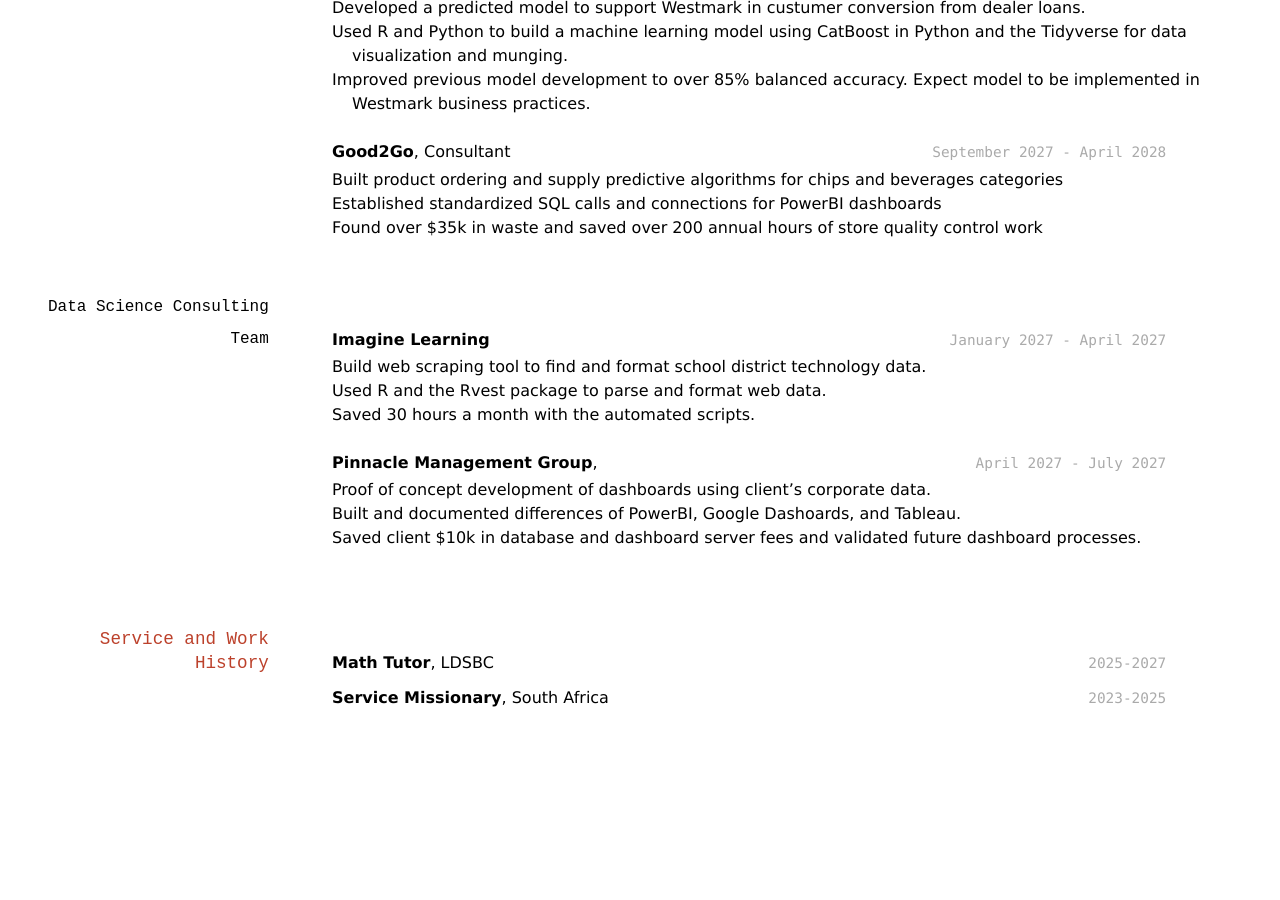
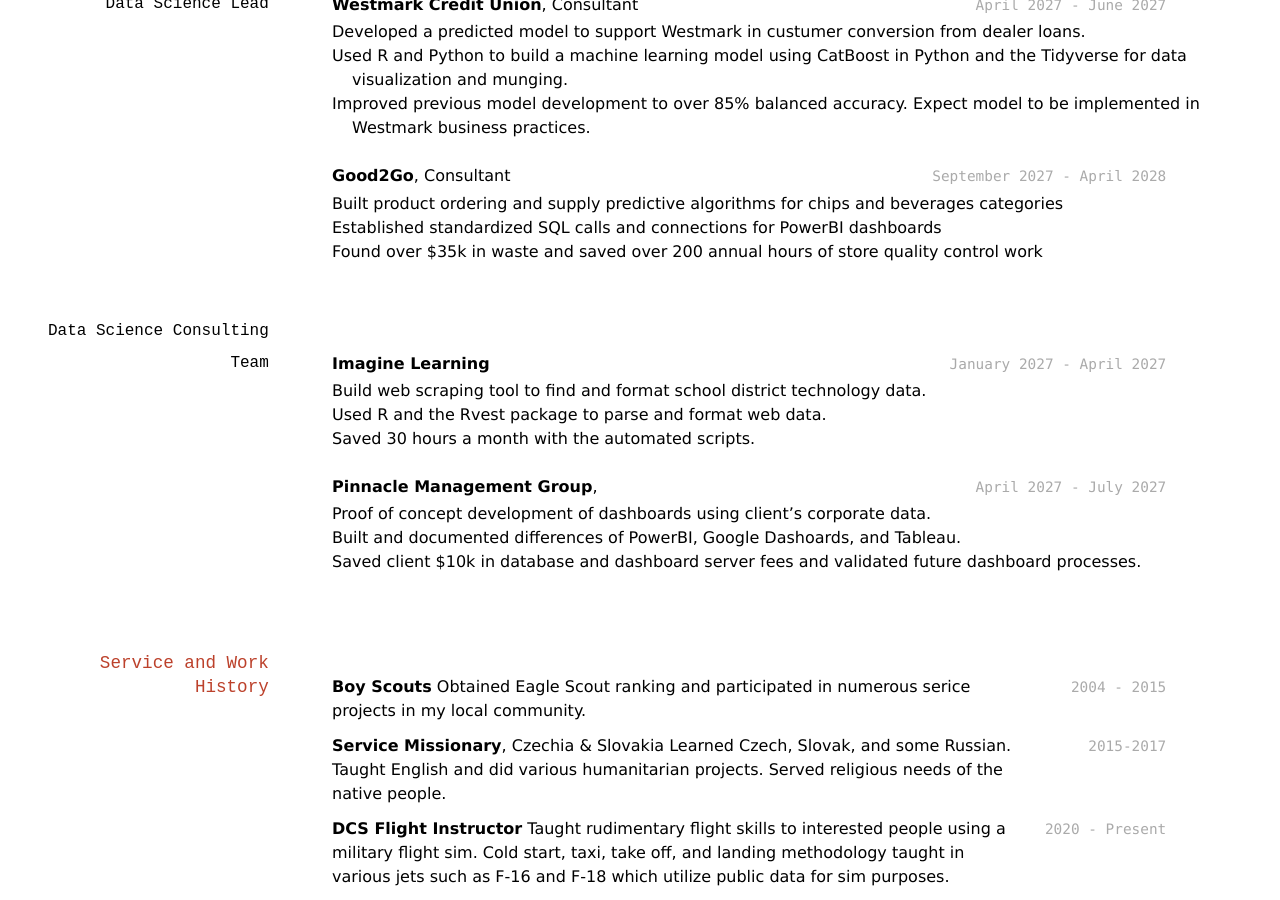
Before and after one commit to mbehymer/harp-resume, a Jekyll site: the page built from docs/index.md, in a window 1280 px wide and 900 px high, scrolled down 626 px. Built offline with Jekyll 4.4.1, drawn with Linux system fonts in a browser that asks for light colours; before the commit the page ends 1347 px from its top, so only the background shows below that; some of the changed text lies outside the part shown.

Commit message:
(+) Added Info

```diff
--- a/docs/index.md
+++ b/docs/index.md
@@ -1,9 +1,9 @@
 ---
 layout: cv
-title: Brigham Young's Resume
+title: Devin Harp's Resume
 ---
-# Brigham Young
-The second prophet of The Church of Jesus Christ of Latter-day Saints.
+# Devin W. Harp
+*"A Pretty Cool Kid"* - My Mom
 
 <div id="webaddress">
 <a href="datascience@byui.edu">datascience@byui.edu</a>
@@ -21,10 +21,11 @@ __LDS Business College__, Salt Lake City, UT
 
 - Full academic scholarship with 4.0 GPA
 
-`Expected 2029`
+`Expected 2023`
 __Brigham Young University - Idaho__, Rexburg, ID
 
-- 4.0 Major GPA
+- Bioinformatics & Data Science
+- 3.6 Major GPA
 
 
 ## Related Experience
@@ -73,14 +74,17 @@ __Pinnacle Management Group__,
 
 ## Service and Work History
 
-`2025-2027`
-__Math Tutor__, LDSBC
+`2004 - 2015`
+__Boy Scouts__
+Obtained Eagle Scout ranking and participated in numerous serice projects in my local community.
 
+`2015-2017`
+__Service Missionary__, Czechia & Slovakia
+Learned Czech, Slovak, and some Russian. Taught English and did various humanitarian projects. Served religious needs of the native people.
 
-`2023-2025`
-__Service Missionary__, South Africa
-
-
+`2020 - Present`
+__DCS Flight Instructor__
+Taught rudimentary flight skills to interested people using a military flight sim. Cold start, taxi, take off, and landing methodology taught in various jets such as F-16 and F-18 which utilize public data for sim purposes.
 
 <!-- ### Footer
 
```
